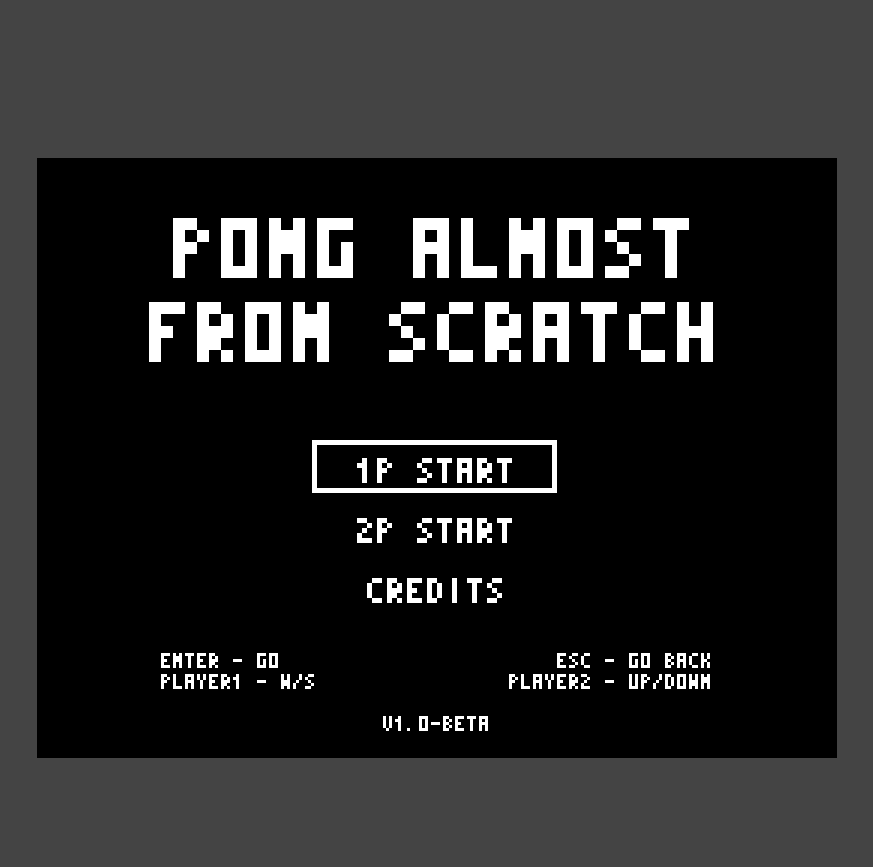
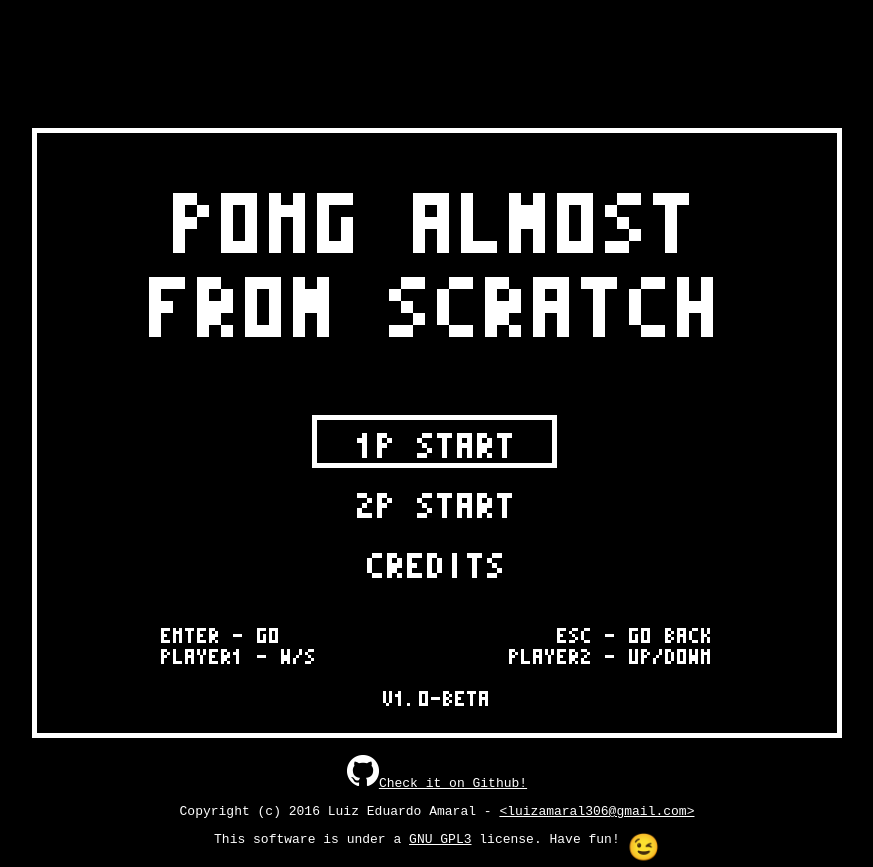
Before and after one commit to luxedo/pong-almost-from-scratch, a plain HTML site: page index.html in a window 1280 px wide. Shown: the whole page, without its empty margins (203-1076 px from the left). Before the commit the page ends 800 px from the top, so only its background shows below. Drawn offline with Linux system fonts and the light colour scheme.

Commit message:
t13:40 Updated webpage and received feedback

```diff
--- a/alphabeth.js
+++ b/alphabeth.js
@@ -32,7 +32,7 @@ let alphabeth = {
   "K": [[1, 0, 1],[1, 0, 1],[1, 1, 0],[1, 0, 1],[1, 0, 1]],
   "L": [[1, 0, 0],[1, 0, 0],[1, 0, 0],[1, 0, 0],[1, 1, 1]],
   "M": [[1, 0, 1],[1, 1, 1],[1, 1, 1],[1, 0, 1],[1, 0, 1]],
-  "N": [[1, 0, 1],[1, 1, 1],[1, 1, 1],[1, 0, 1],[1, 0, 1]],
+  "N": [[1, 0, 1],[1, 1, 1],[1, 0, 1],[1, 0, 1],[1, 0, 1]], //thanks Ule
   "O": [[1, 1, 1],[1, 0, 1],[1, 0, 1],[1, 0, 1],[1, 1, 1]],
   "P": [[1, 1, 0],[1, 0, 1],[1, 1, 0],[1, 0, 0],[1, 0, 0]],
   "Q": [[1, 1, 1],[1, 0, 1],[1, 0, 1],[1, 1, 0],[0, 0, 1]],
--- a/index.html
+++ b/index.html
@@ -31,7 +31,27 @@ along with this program.  If not, see <http://www.gnu.org/licenses/>.
     <script src="gameloop.js"></script>
   </head>
   <body onload="startGame()">
-    <div id="game-frame">
+    <div class="container">
+      <div id="game-frame">
+      </div>
+      <div class="footer">
+        <p>
+          <a href="https://github.com/ArmlessJohn404/pong-almost-from-scratch">
+            <img src="assets/GitHub-Mark-Light-32px.png"></img><span>Check it on Github!</span>
+          </a>
+        </p>
+        <p>
+          Copyright (c) 2016 Luiz Eduardo Amaral -
+          <a href="mailto:luizamaral306@gmail.com?Subject=pong-almost-from-scratch">
+            &lt;luizamaral306@gmail.com&gt;
+          </a>
+        </p>
+        <p>
+          This software is under a
+          <a href="https://www.gnu.org/licenses/gpl-3.0.en.html">GNU GPL3</a> license. Have fun!
+          <span style="font-size: 2em; vertical-align: top;">😉</span>
+        </p>
+      </div>
     </div>
   </body>
 </html>
--- a/style.css
+++ b/style.css
@@ -17,17 +17,43 @@ GNU General Public License for more details.
 You should have received a copy of the GNU General Public License
 along with this program.  If not, see <http://www.gnu.org/licenses/>.
 */
-html {
-  background-color: #444;
+html, body {
+  background-color: #000;
+  color: #FFF;
+  font-family: monospace;
+  text-align: center;
+  margin:0;
+  padding:0;
+  height:100%;
 }
+
+#game {
+  margin-top: 10%;
+  max-height: 80%;
+  max-width: 80%;
+  border-color: #FFF;
+  border-style: solid;
+  border-width: thick;
+}
+
 #game-frame {
+    padding-bottom: 125px;
+}
+
+.container {
+  min-height: 100%;
   position: relative;
 }
 
-#game {
-  background-color: #000;
+.footer {
   position: absolute;
-  top: 50%;
-  left: 50%;
-  margin: 150px 0 0 -400px;
+  bottom: 0;
+  left: 0;
+  width: 100%;
+  height: 125px;
 }
+
+a:link, a:visited, a:hover, a:active {
+  color: #FFF;
+  text-decoration: underline;
+}
```
Also changed, not shown: assets/GitHub-Mark-Light-32px.png (added), report-assets/new-webpage.png (added), 1 other file.
